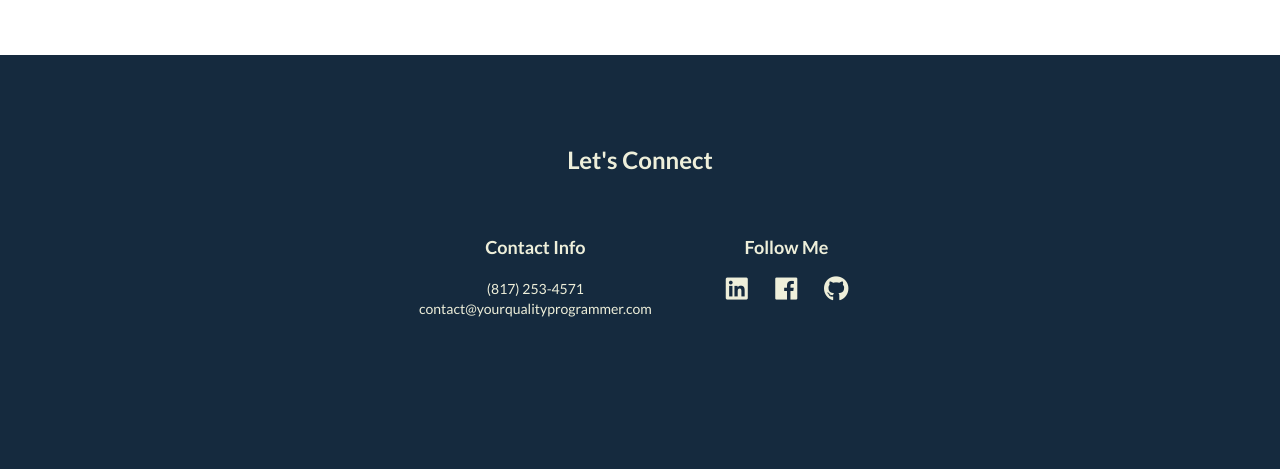
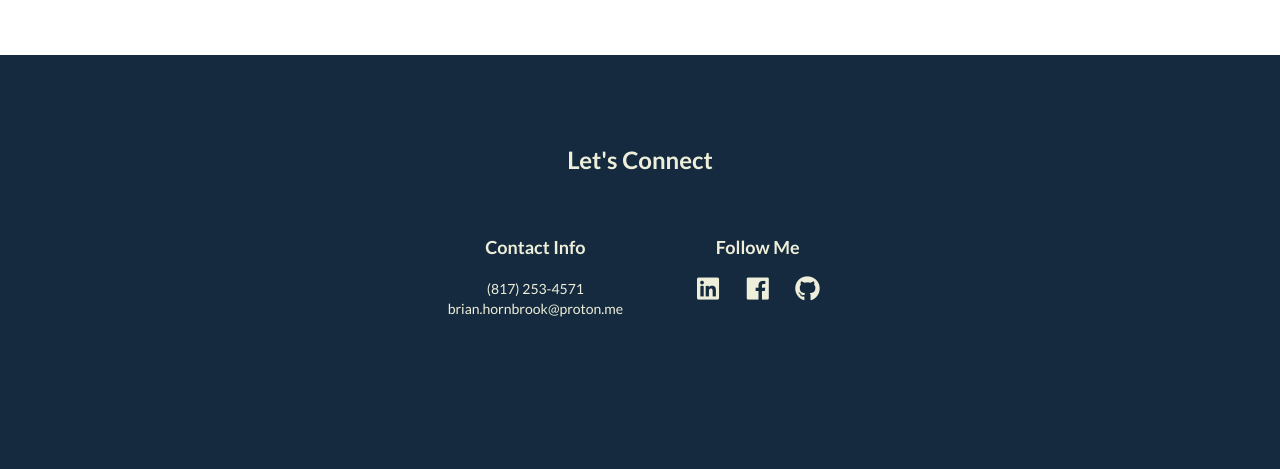
Before and after one commit to brian-hornbrook/Brian_Hornbrook_Portfolio, a Django app: page / in a window 1280 px wide. Shown: the part 4724-5193 px from the top of the page. Run offline with Django 5.2, Linux system fonts and the light colour scheme; parts of the project's set-up code (start-up, migrations or seed data) failed here and were passed over; some web fonts are replaced.

Commit message:
updated email

```diff
--- a/portfolio/app/templates/partials/footer.html
+++ b/portfolio/app/templates/partials/footer.html
@@ -8,7 +8,7 @@
       <a id="call" href="tel:8172534571"><p>817-253-4571</p></a>
       <p id="phone">(817) 253-4571</p>
       <a href="mailto:contact@yourqualityprogrammer.com">
-        <p>contact@yourqualityprogrammer.com</p>
+        <p>brian.hornbrook@proton.me</p>
       </a>
     </div>
     <div class="footer-info">
```
